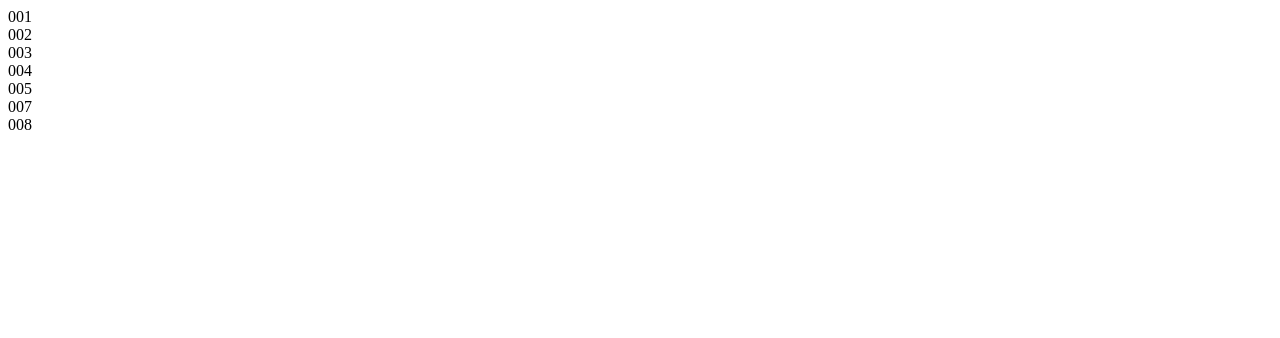
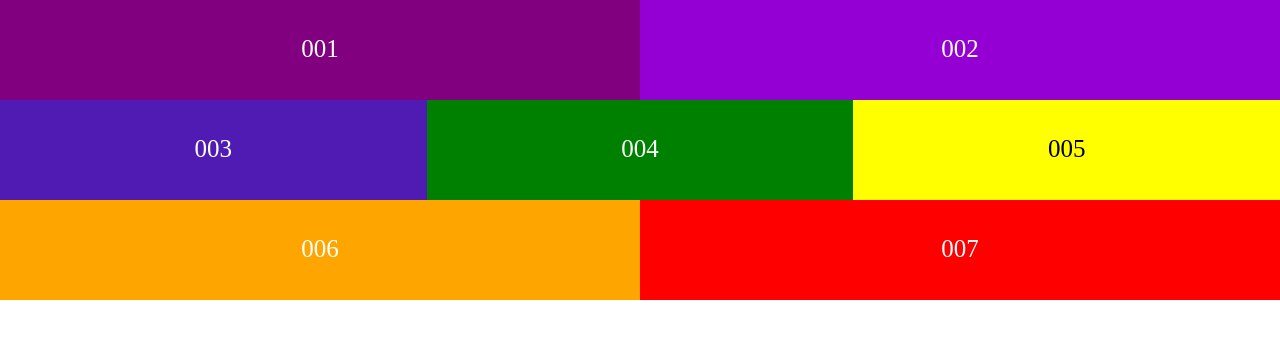
Before and after one commit to FBW-E09-A/uib-layout-flexseven-Wageiha, a website: page index.html in a window 1280 px wide. Drawn offline with Linux system fonts and the light colour scheme.

Commit message:
wageiha_exercise

```diff
--- /dev/null
+++ b/css/main.css
@@ -0,0 +1,107 @@
+* {
+    margin: 0;
+    padding: 0;
+    box-sizing: border-box;
+}
+
+html {
+    font-size: 62.5%;
+}
+
+body {
+    font-size: 2.5rem;
+}
+
+.flex-container {
+    width: 100%;
+    display: flex;
+    flex-direction: row;
+    flex-wrap: wrap;
+}
+
+.flex-item {
+    flex-basis: 100%;
+    height: 100px;
+    text-align:center;
+    padding: 35px 0;
+    color: white;
+}
+.flex-container div:nth-child(1) {
+background-color: purple;
+flex-grow: 1;
+}
+
+.flex-container div:nth-child(2) {
+    background-color: darkviolet;
+    flex-grow: 1;
+}
+
+.flex-container div:nth-child(3) {
+    background-color: rgb(80, 27, 179);
+    flex-grow: 1;
+}
+
+.flex-container div:nth-child(4) {
+    background-color: green;
+    flex-grow: 1;
+}
+
+.flex-container div:nth-child(5) {
+    background-color: yellow;
+    color: black;
+    flex-grow: 1;
+}
+
+.flex-container div:nth-child(6) {
+    background-color: orange;
+   flex-grow: 1;
+}
+
+.flex-container div:nth-child(7) {
+    background-color: rgb(255, 0, 0);;
+   flex-grow: 1;
+}
+
+@media (min-width:601px) {
+    .flex-container div:nth-child(3) {
+        flex-basis: 33.33%;
+    }
+
+    .flex-container div:nth-child(4) {
+        flex-basis: 33.33%;
+    }
+
+    .flex-container div:nth-child(5) {
+        flex-basis: 33.33%;
+    }
+}
+
+@media (min-width:801px) {
+    .flex-container div:nth-child(1) {
+        flex-basis: 50%;
+        }
+
+        .flex-container div:nth-child(2) {
+            flex-basis: 50%;
+        }
+
+    .flex-container div:nth-child(3) {
+        flex-basis: 33.33%;
+    }
+
+    .flex-container div:nth-child(4) {
+        flex-basis: 33.33%;
+    }
+
+    .flex-container div:nth-child(5) {
+        flex-basis: 33.33%;
+    }
+
+    .flex-container div:nth-child(6) {
+        flex-basis: 50%;
+        }
+
+        .flex-container div:nth-child(7) {
+            flex-basis: 50%;
+        }
+}
--- a/index.html
+++ b/index.html
@@ -6,19 +6,19 @@
     <meta name="viewport" content="width=device-width, initial-scale=1.0">
     <meta http-equiv="X-UA-Compatible" content="ie=edge">
     <meta name="viewport" content="width=device-width, initial-scale=1.0">
-    <link rel="stylesheet" href="main.css">
+    <link rel="stylesheet" href="./css/main.css">
     <title>Flexbox & Mediaqueries</title>
 </head>
 
 <body>
     <div class="flex-container">
-        <div class="flex-item-1">001</div>
-        <div class="flex-item-2">002</div>
-        <div class="flex-item-3">003</div>
-        <div class="flex-item-4">004</div>
-        <div class="flex-item-5">005</div>
-        <div class="flex-item-6">007</div>
-        <div class="flex-item-7">008</div>
+        <div class="flex-item">001</div>
+        <div class="flex-item">002</div>
+        <div class="flex-item">003</div>
+        <div class="flex-item">004</div>
+        <div class="flex-item">005</div>
+        <div class="flex-item">006</div>
+        <div class="flex-item">007</div>
     </div>
 </body>
 
```
Also changed, not shown: main.css (deleted).
